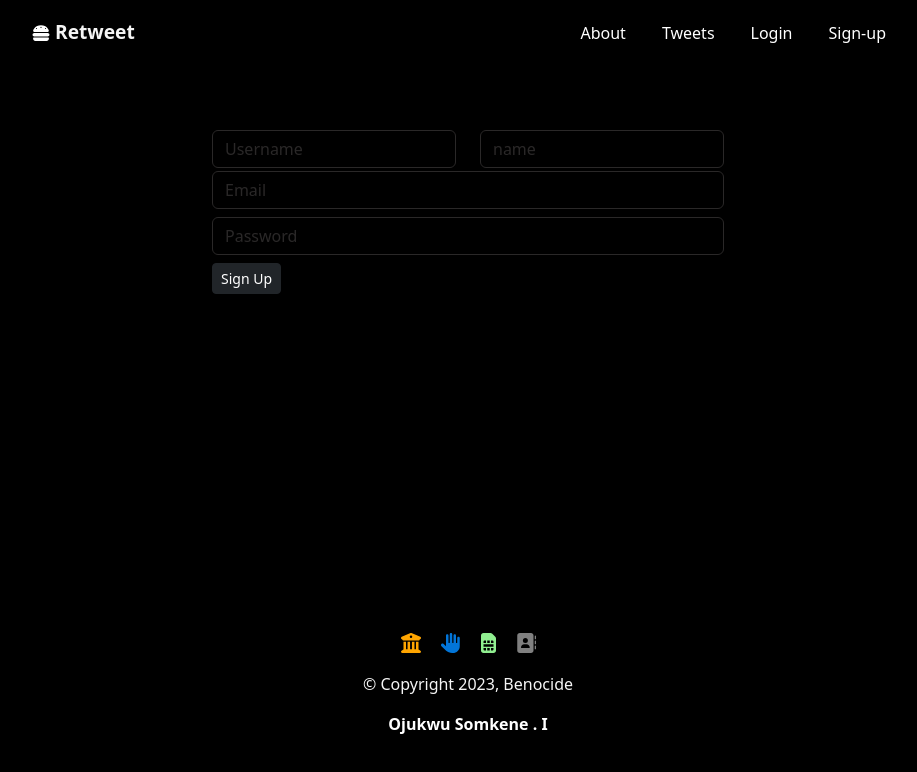
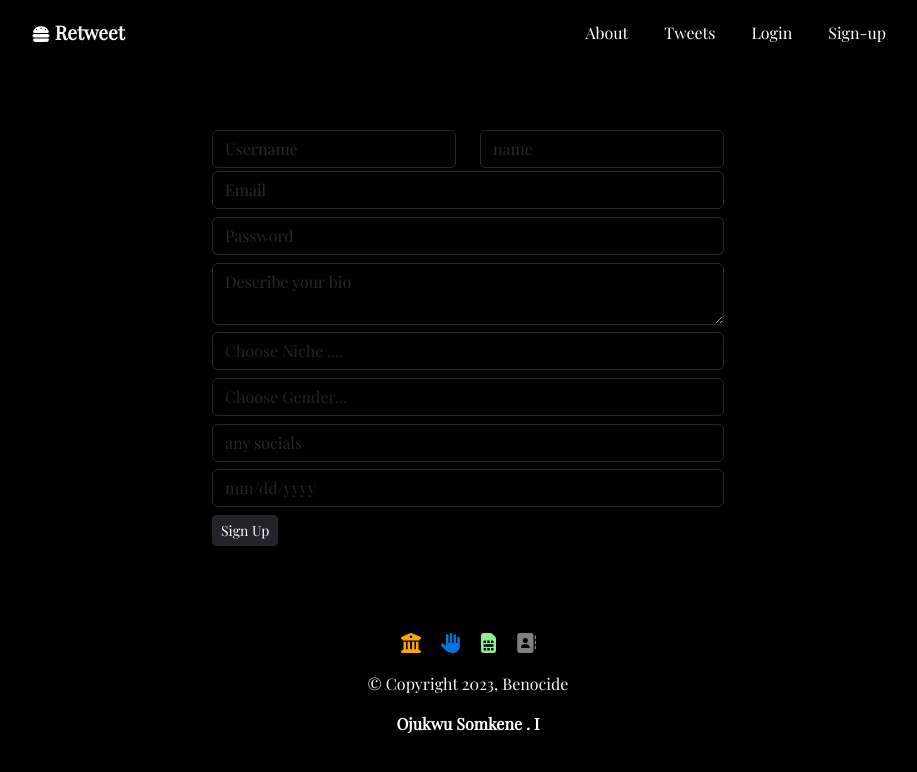
Before and after one commit to somkenemuscle/twitter-clone, a Next.js app in the folder client/: page /signup in a window 1280 px wide. Shown: the top 772 px of the page, without its empty margins (172-1089 px from the left). Built offline with nearby package versions, Linux system fonts and the light colour scheme.

Commit message:
profile database model added

```diff
--- a/client/app/layout.jsx
+++ b/client/app/layout.jsx
@@ -16,11 +16,9 @@ export default function RootLayout({ children }) {
   return (
     <html lang="en">
       <head>
-        <link rel="stylesheet" href="https://fonts.googleapis.com/css2?family=Material+Symbols+Outlined:opsz,wght,FILL,GRAD@20..48,100..700,0..1,-50..200" />
-        <link href="https://fonts.googleapis.com/css?family=Montserrat:500&display=swap" rel="stylesheet" />
-        <link rel="preconnect" href="https://fonts.googleapis.com" />
-        <link rel="preconnect" href="https://fonts.gstatic.com" crossOrigin='true' />
-        <link href="https://fonts.googleapis.com/css2?family=Roboto:wght@200;700&display=swap" rel="stylesheet" />
+        <link rel="preconnect" href="https://fonts.googleapis.com"></link>
+        <link rel="preconnect" href="https://fonts.gstatic.com" crossOrigin="true"></link>
+        <link href="https://fonts.googleapis.com/css2?family=Playfair+Display&display=swap" rel="stylesheet"></link>
         <title>Retweet</title>
       </head>
       <body className='body'>
--- a/client/app/login/login.css
+++ b/client/app/login/login.css
@@ -20,6 +20,7 @@
   /* Additional styles if needed */
 }
 
+
 @media only screen and (max-width: 440px) {
   .new-tweet-container {
     margin: 5% 5%;
--- a/client/app/signup/page.jsx
+++ b/client/app/signup/page.jsx
@@ -21,7 +21,12 @@ function signUp() {
         name: '',
         username: '',
         email: '',
-        password: ''
+        password: '',
+        about: '',
+        niche: '',
+        gender: '',
+        dob: '',
+        socials: ''
 
     })
 
@@ -46,7 +51,12 @@ function signUp() {
                 username: user.username,
                 name: user.name,
                 email: user.email,
-                password: user.password
+                password: user.password,
+                niche: user.niche,
+                about: user.about,
+                gender: user.gender,
+                date_of_birth: user.dob,
+                socials: user.socials,
             });
             // Destructuring message and token from response.data
             const { message, token } = response.data;
@@ -121,6 +131,37 @@ function signUp() {
                                 Please provide a password
                             </div>
                         </div>
+
+                        {/* profile setup */}
+                        <div className="col-lg-12 col-md-12">
+                            <textarea onChange={handleChange} type="text" value={user.about} className="tweet-input form-control" placeholder="Describe your bio" name='about' />
+                        </div>
+
+                        <div className="col-lg-12 col-md-12">
+                            <select className="tweet-input form-control" defaultValue={'Select'} name="niche">
+                                <option value="Select" disabled >Choose Niche ....</option>
+                                <option value="Artist/Writer">Writer/Artist</option>
+                                <option value="Rapper">Rapper</option>
+                                <option value="Content Creator">Content Creator</option>
+                            </select>
+                        </div>
+
+                        <div className="col-lg-12 col-md-12">
+                            <select className="tweet-input form-control" defaultValue={'Select'} name="gender">
+                                <option value="Select" disabled >Choose Gender...</option>
+                                <option value=" Male">Male</option>
+                                <option value="Female">Female</option>
+                                <option value="Rather not say">Rather not say</option>
+                            </select>
+                        </div>
+
+                        <div className="col-lg-12 col-md-12">
+                            <input onChange={handleChange} type="text" value={user.socials} className="tweet-input form-control" placeholder="any socials" name='socials' />
+                        </div>
+
+                        <div className="col-lg-12 col-md-12">
+                            <input onChange={handleChange} type="date" value={user.dob} className="tweet-input form-control" placeholder="Birth year" name='date_of_birth' />
+                        </div>
                     </div>
                     <button className='btn btn-sm btn-dark'>Sign Up</button>
                 </form>
--- a/client/app/styles/globals.css
+++ b/client/app/styles/globals.css
@@ -1,6 +1,7 @@
 .body {
     background-color: black;
     font-weight: light;
+    font-family: 'Playfair Display', serif;
 }
 
 /* NAVBAR STYLING */
--- a/client/components/navbar/navbar.jsx
+++ b/client/components/navbar/navbar.jsx
@@ -62,11 +62,19 @@ function navbar() {
 
             {/* Conditionally render Logout link */}
             {isLoggedIn ? (
-              <li className="nav-item">
-                <a onClick={logout} className="nav-link active" aria-current="page" href="/login">
-                  Logout
-                </a>
-              </li>
+              <>
+                <li className="nav-item">
+                  <a onClick={logout} className="nav-link active" aria-current="page" href="/login">
+                    Logout
+                  </a>
+                </li>
+                <li className="nav-item">
+                  <a className="nav-link active" aria-current="page" href="#">
+                    Profile
+                  </a>
+                </li>
+              </>
+
             ) : null}
           </ul>
         </div>
--- a/client/components/tweet/tweet-comment.css
+++ b/client/components/tweet/tweet-comment.css
@@ -33,7 +33,7 @@
 .card-text {
     line-height: 1.4;
     font-size: 15px;
-    font-family: "Montserrat", sans-serif;
+    font-family: 'Playfair Display', serif;
     max-width: 100%;
     font-weight: 200;
     overflow-wrap: break-word;
```
Also changed, not shown: 2 other files (tests, documents, lock files or other folders).
